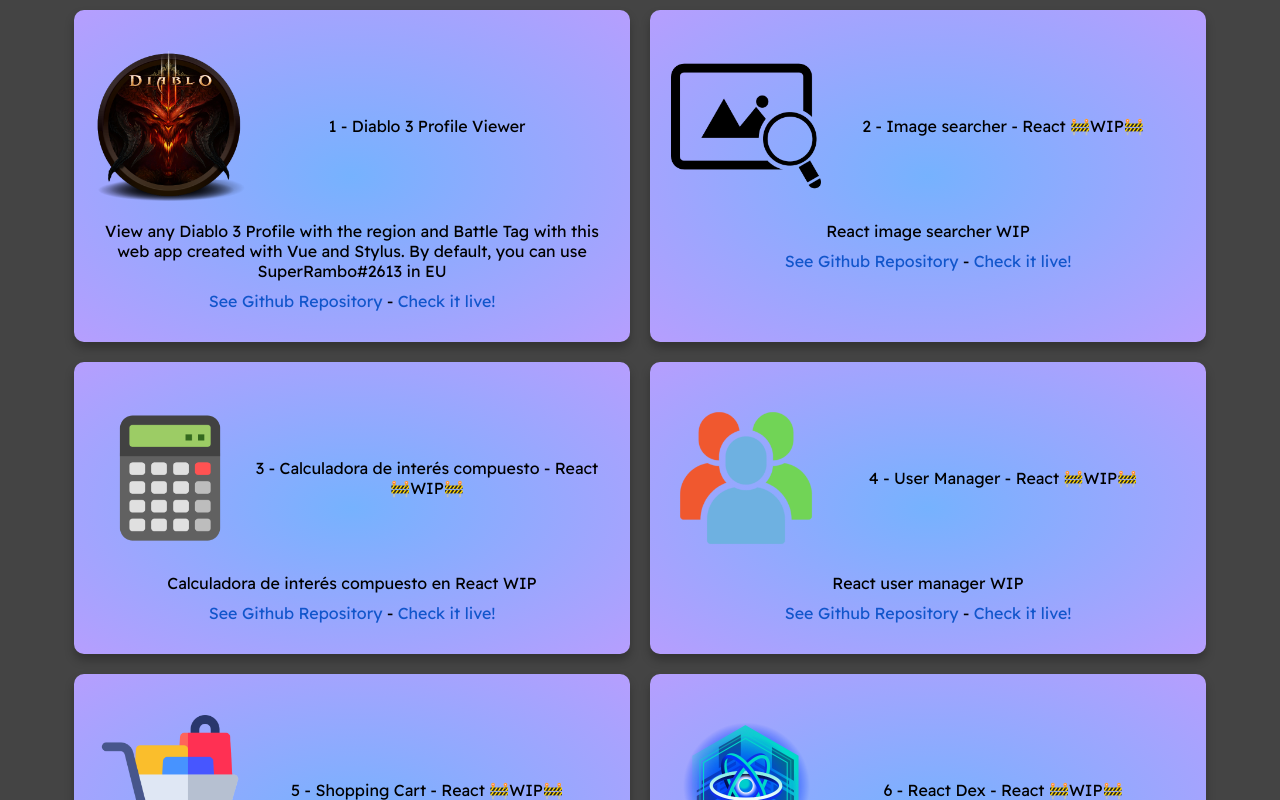
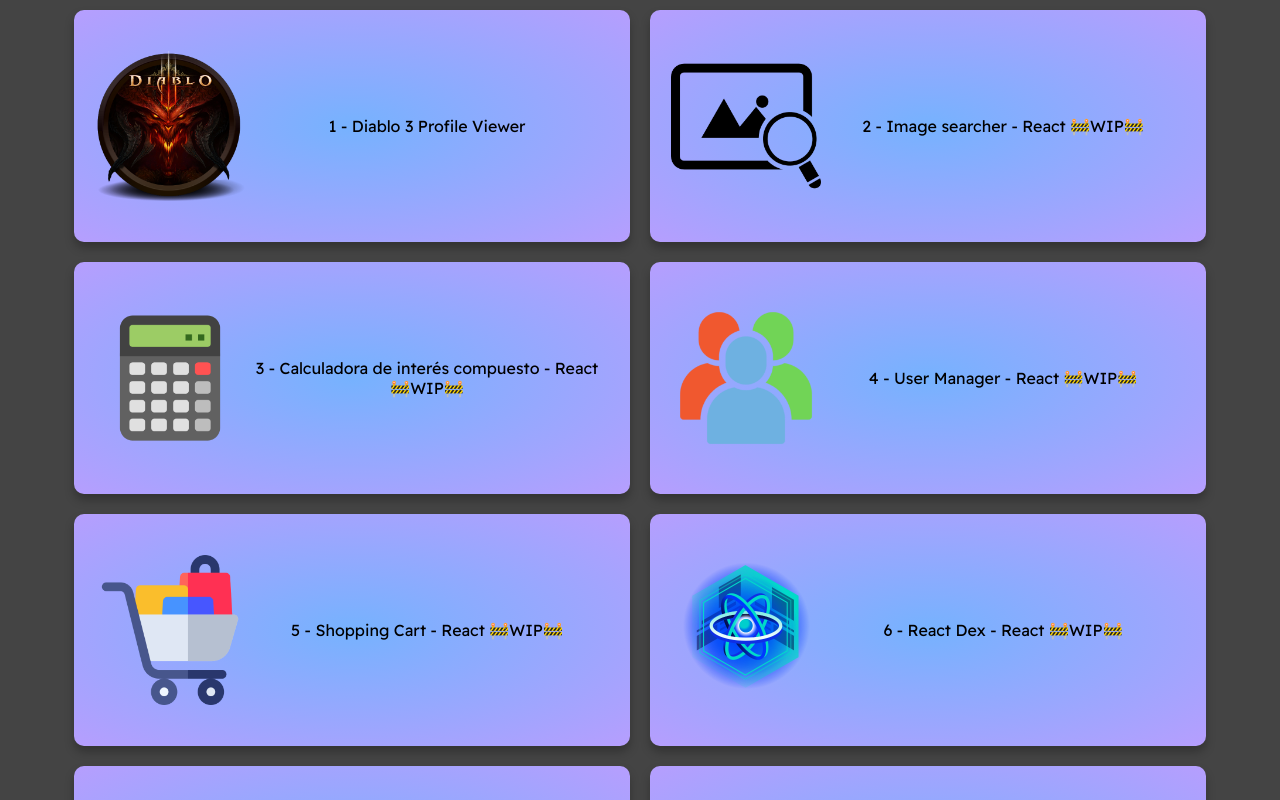
Before and after one commit to David-H-Afonso/portfolio, a React (Create React App) app: page / in a window 1280 px wide. Shown: the top 800 px of the page. Built offline with nearby package versions, Linux system fonts and the light colour scheme.

Commit message:
Testing branch

```diff
--- a/src/components/Projects.jsx
+++ b/src/components/Projects.jsx
@@ -17,11 +17,6 @@
                 {project.id + 1} - {project.title}
               </p>
             </div>
-            <p className="ProjectDescription">{project.description}</p>
-            <div className="ProjectLinkContainer">
-              <a target="_blank" rel="noreferrer" className="ProjectLink" href={project.github}>See Github Repository</a> -{" "}
-              <a target="_blank" rel="noreferrer" className="ProjectLink" href={project.deploy}>Check it live!</a>
-            </div>
           </div>
         );
       })}
```
